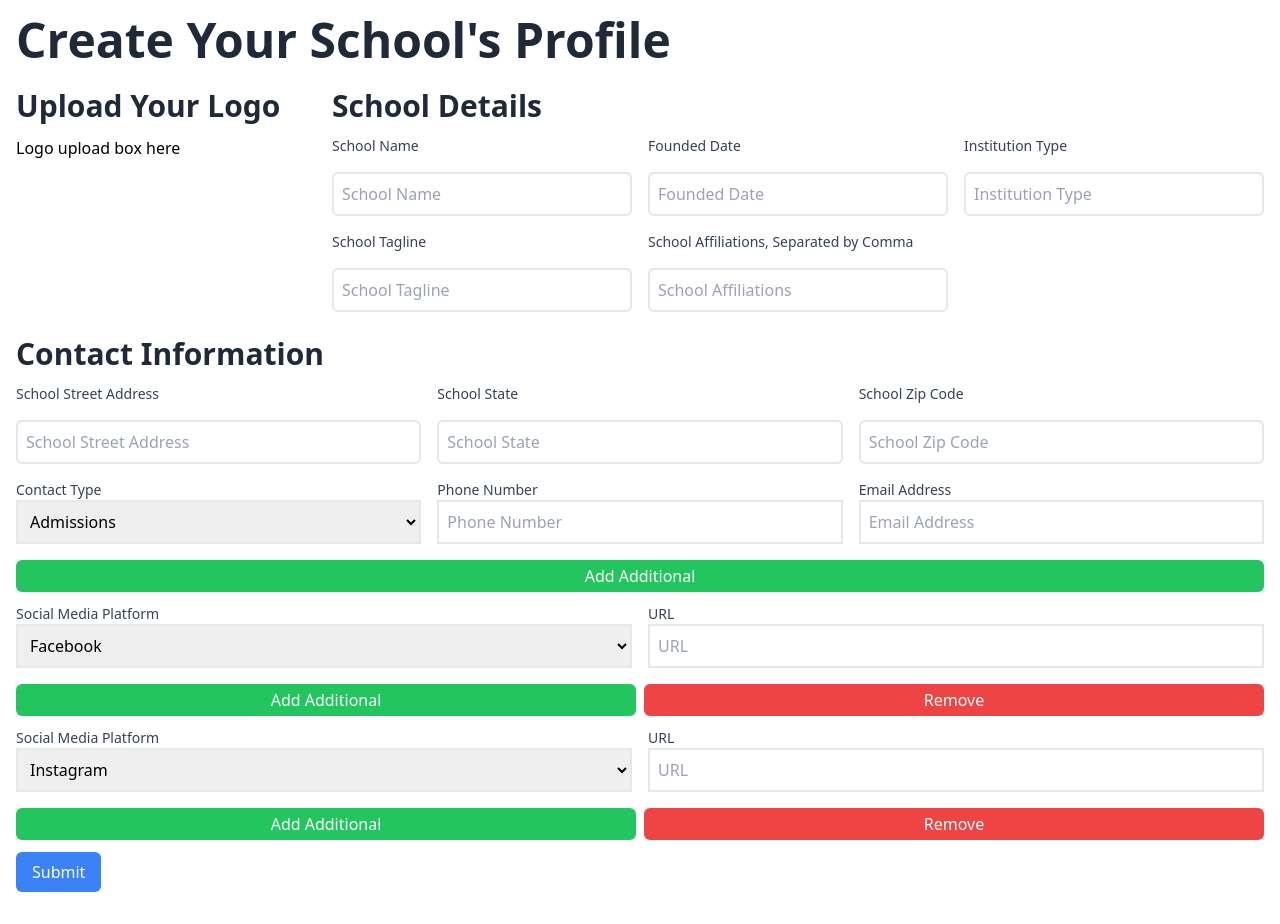
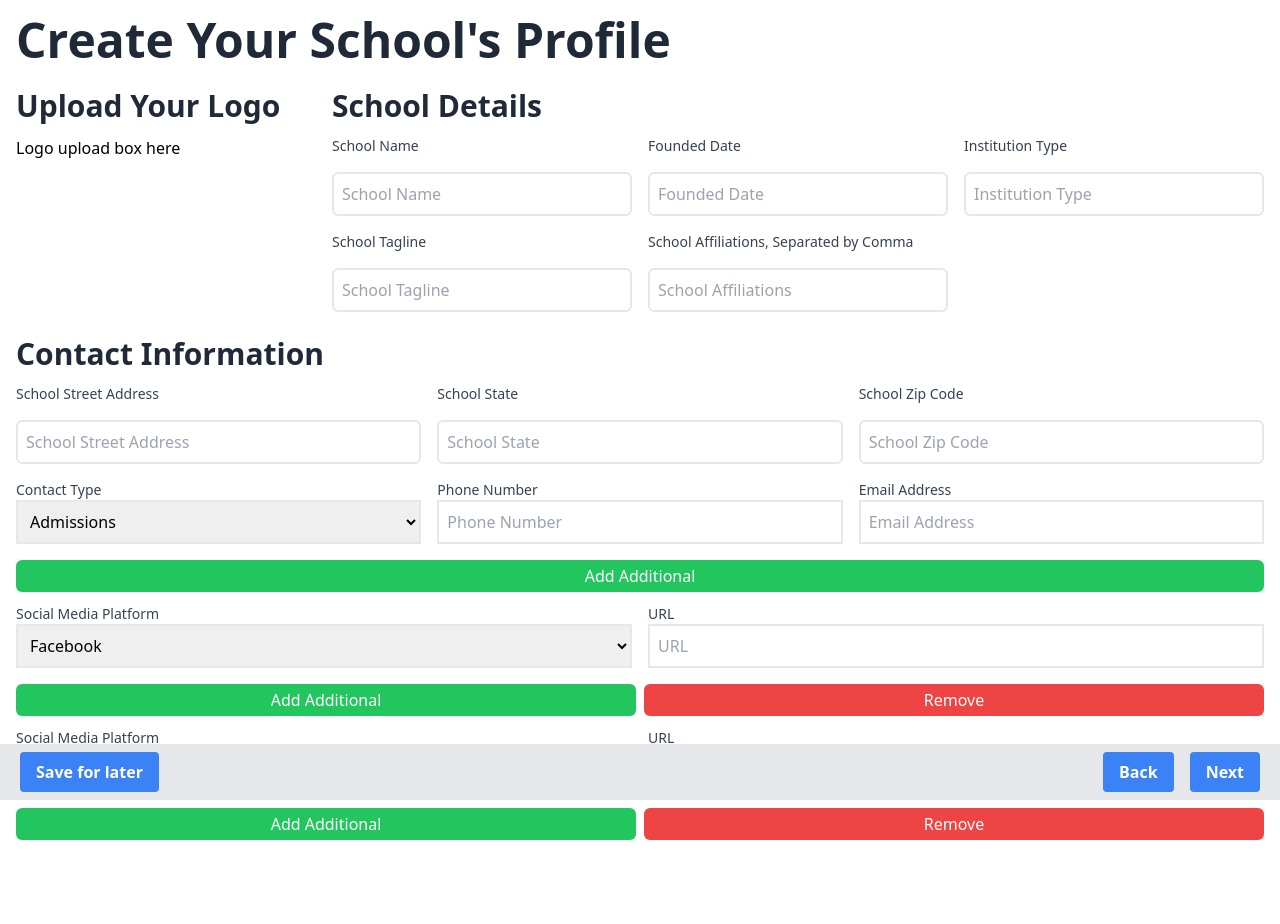
Before and after one commit to Idea2ImpactTechSolutions/prep-intel, a Next.js app in the folder frontend/: page /manager/profile/school-profile in a window 1280 px wide. Built offline with nearby package versions, Linux system fonts and the light colour scheme.

Commit message:
add sticky bottom bar

```diff
--- a/frontend/app/manager/profile/school-profile/page.tsx
+++ b/frontend/app/manager/profile/school-profile/page.tsx
@@ -1,4 +1,4 @@
-// contact_info.client.js
+// ContactInfo.client.js
 "use client";
 import React, { useState, useEffect } from "react";
 import { Formik, Form, Field, FieldArray, ErrorMessage } from "formik";
@@ -99,10 +99,6 @@ export default function contact_info() {
   }
 
   return (
-    <div className="container mx-auto p-4">
-      <h1 className="text-5xl font-bold text-gray-800 mb-6">
-        Create Your School's Profile
-      </h1>
     <Formik
       initialValues={initialValues}
       validationSchema={validationSchema}
@@ -110,6 +106,10 @@ export default function contact_info() {
     >
       {({ values, isSubmitting }) => (
         <Form>
+          <div className="container mx-auto p-4">
+            <h1 className="text-5xl font-bold text-gray-800 mb-6">
+              Create Your School's Profile
+            </h1>
             <div className="grid grid-cols-1 md:grid-cols-4 gap-4">
               <div className="col-span-1">
                 <h2 className="text-3xl font-bold text-gray-800 mb-3">
@@ -445,18 +445,35 @@ export default function contact_info() {
                 </div>
               )}
             </FieldArray>
+          </div>
 
-            {/* Submit Button */}
+          <div className="sticky bottom-0 bg-gray-200 py-2 w-full flex justify-between">
+            <div>
               <button
+                className="bg-blue-500 hover:bg-blue-700 text-white font-bold py-2 px-4 rounded ml-5"
+                type="button"
+              >
+                Save for later
+              </button>
+            </div>
+            <div className="flex gap-4 mr-5">
+              <button
+                className="bg-blue-500 hover:bg-blue-700 text-white font-bold py-2 px-4 rounded"
+                type="button"
+              >
+                Back
+              </button>
+              <button
+                className="bg-blue-500 hover:bg-blue-700 text-white font-bold py-2 px-4 rounded"
+                disabled={isSubmitting}
                 type="submit"
-              className="rounded-md bg-blue-500 text-white px-4 py-2"
-              disabled={isSubmitting}
               >
-              {isSubmitting ? "Please wait..." : "Submit"}
+                Next
               </button>
+            </div>
+          </div>
         </Form>
       )}
     </Formik>
-    </div>
   );
 }
```
Lines whose indentation alone changed are shown as unchanged.
